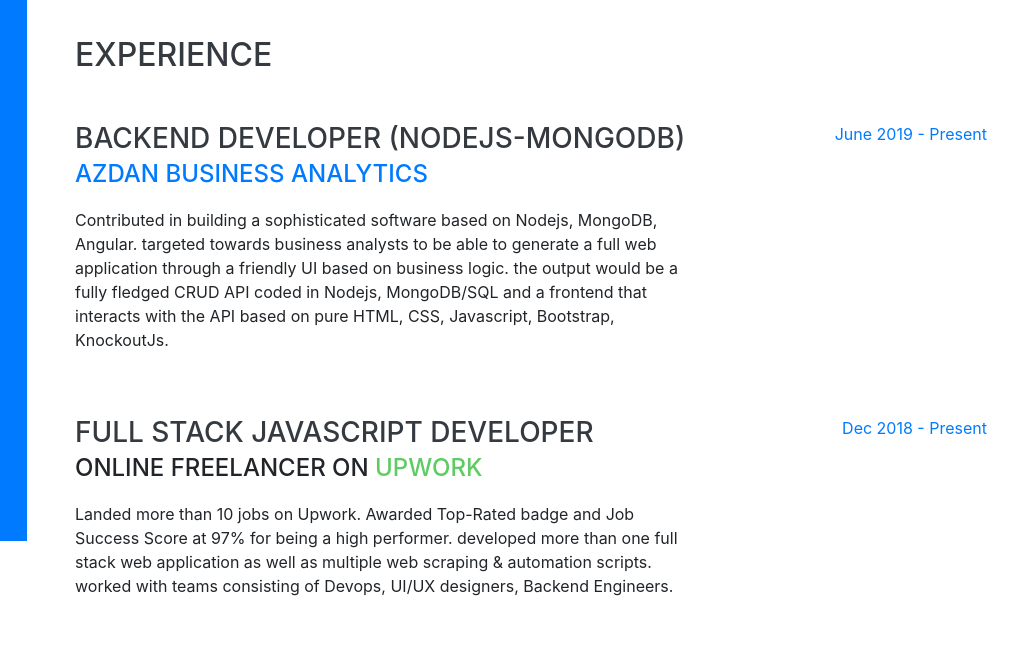
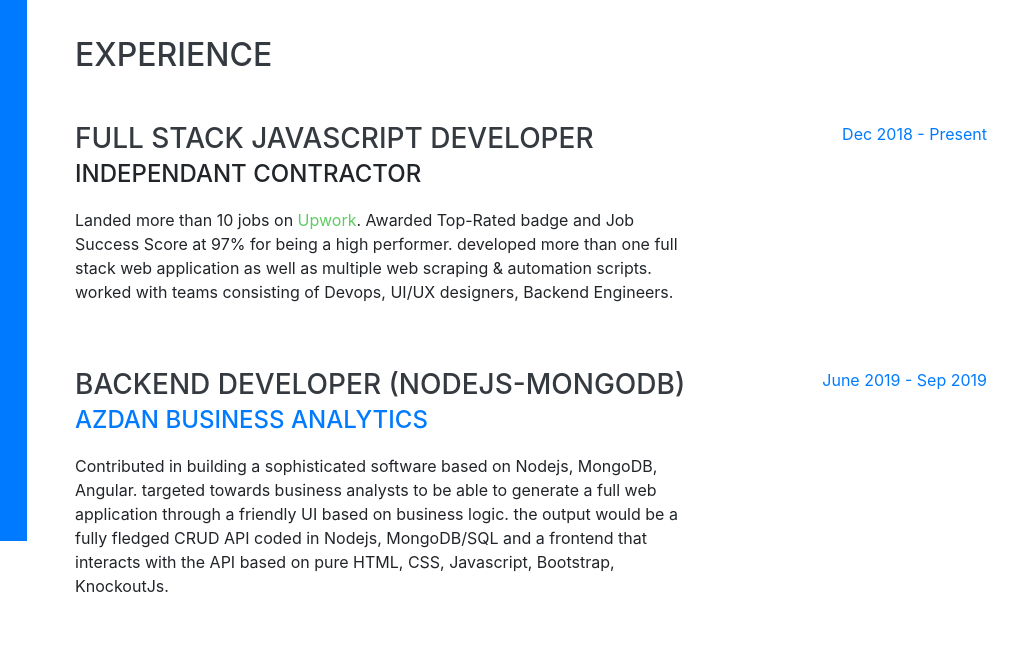
Before and after one commit to sharl211/sharl211.github.io, a website with bundled scripts: page index.html in a window 1280 px wide. Shown: the part 259-918 px from the top of the page, 245-1280 px from the left. Built offline with nearby package versions, Linux system fonts and the light colour scheme; a web font is replaced by a local one.

Commit message:
update presence

```diff
--- a/index.html
+++ b/index.html
@@ -157,6 +157,26 @@
       <div class="w-100">
         <h2 class="mb-5">Experience</h2>
 
+
+        <div class="resume-item d-flex flex-column flex-md-row justify-content-between mb-5">
+          <div class="resume-content">
+            <h3 class="mb-0">Full Stack Javascript Developer</h3>
+            <div class="subheading mb-3">Independant Contractor</div>
+            <p>
+              Landed more than 10 jobs on <a
+              href="https://www.upwork.com/o/profiles/users/_~0100645760466291fd/" style="
+            color: #5ecc62;
+            text-decoration: none;
+        ">Upwork</a>. Awarded Top-Rated badge and Job Success Score at 97% for being a high
+              performer. developed more than one full stack web application as well as multiple web scraping &
+              automation scripts. worked with teams consisting of Devops, UI/UX designers, Backend Engineers.
+            </p>
+          </div>
+          <div class="resume-date text-md-right">
+            <span class="text-primary">Dec 2018 - Present</span>
+          </div>
+        </div>
+
         <div class="resume-item d-flex flex-column flex-md-row justify-content-between mb-5">
           <div class="resume-content">
             <h3 class="mb-0">Backend Developer (Nodejs-MongoDB)</h3>
@@ -173,29 +193,10 @@
             </p>
           </div>
           <div class="resume-date text-md-right">
-            <span class="text-primary">June 2019 - Present</span>
+            <span class="text-primary">June 2019 - Sep 2019</span>
           </div>
         </div>
 
-
-        <div class="resume-item d-flex flex-column flex-md-row justify-content-between mb-5">
-          <div class="resume-content">
-            <h3 class="mb-0">Full Stack Javascript Developer</h3>
-            <div class="subheading mb-3">Online Freelancer on <a
-                href="https://www.upwork.com/o/profiles/users/_~0100645760466291fd/" style="
-              color: #5ecc62;
-              text-decoration: none;
-          ">Upwork</a></div>
-            <p>
-              Landed more than 10 jobs on Upwork. Awarded Top-Rated badge and Job Success Score at 97% for being a high
-              performer. developed more than one full stack web application as well as multiple web scraping &
-              automation scripts. worked with teams consisting of Devops, UI/UX designers, Backend Engineers.
-            </p>
-          </div>
-          <div class="resume-date text-md-right">
-            <span class="text-primary">Dec 2018 - Present</span>
-          </div>
-        </div>
 
         <div class="resume-item d-flex flex-column flex-md-row justify-content-between mb-5">
           <div class="resume-content">
```
Lines whose indentation alone changed are shown as unchanged.
